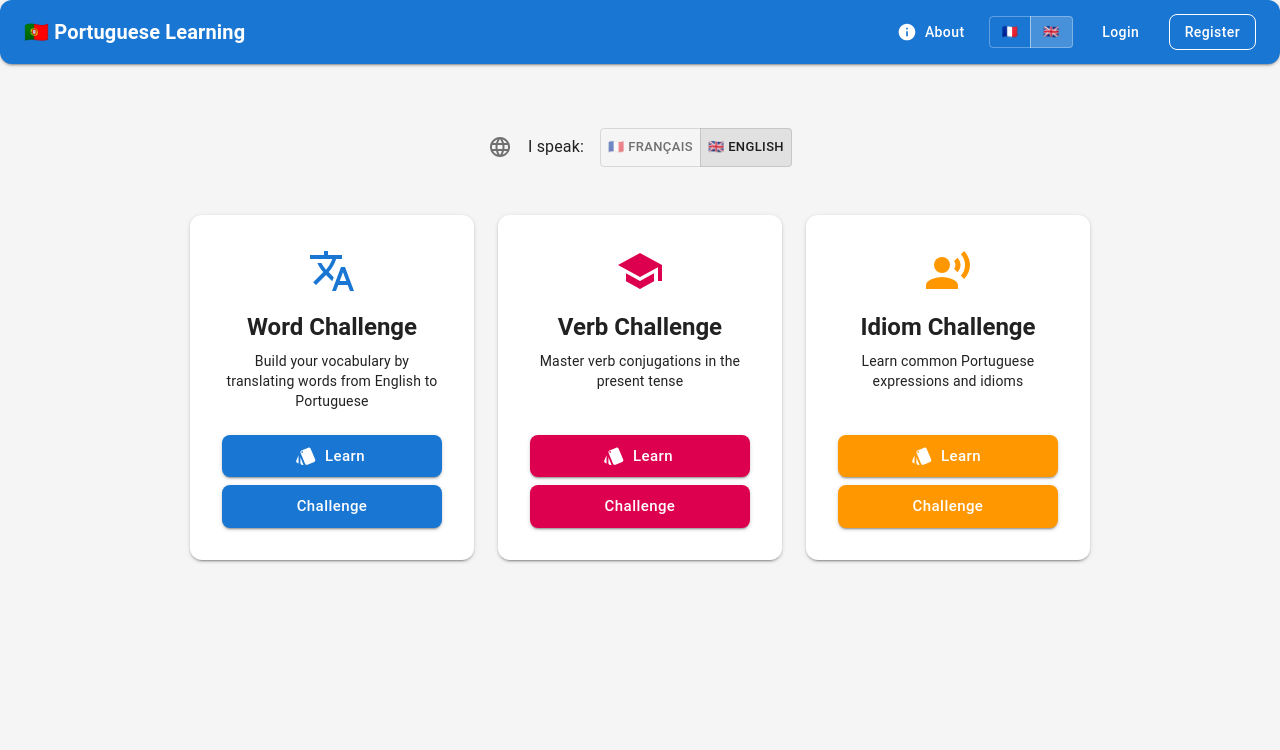
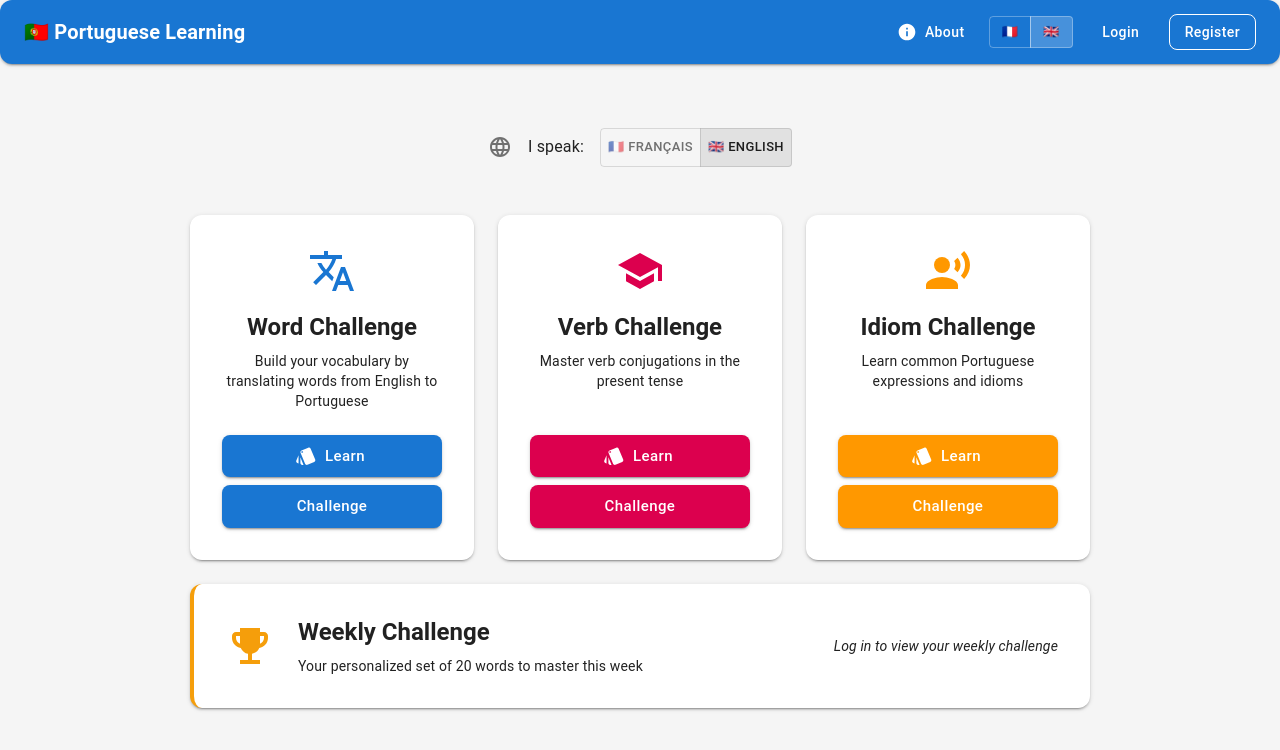
Before and after one commit to charly37/PortugueseLearning, a React app: page / in a window 1280 px wide. Shown: the top 750 px of the page. Built offline with nearby package versions, Linux system fonts and the light colour scheme; no server answers.

Commit message:
new weekly challenge

```diff
--- a/src/client/App.tsx
+++ b/src/client/App.tsx
@@ -13,6 +13,8 @@ import RegisterPage from './components/RegisterPage';
 import ProfilePage from './components/ProfilePage';
 import ChallengeStatsPage from './components/ChallengeStatsPage';
 import FlashcardLearnPage from './components/FlashcardLearnPage';
+import WeeklyChallengePage from './components/WeeklyChallengePage';
+import WeeklyChallengePlayPage from './components/WeeklyChallengePlayPage';
 
 const theme = createTheme({
   palette: {
@@ -63,7 +65,7 @@ const theme = createTheme({
   },
 });
 
-type PageType = 'landing' | 'about' | 'word-challenge' | 'word-learn' | 'verb-challenge' | 'verb-learn' | 'idiom-challenge' | 'idiom-learn' | 'login' | 'register' | 'profile' | 'word-stats' | 'verb-stats' | 'idiom-stats';
+type PageType = 'landing' | 'about' | 'word-challenge' | 'word-learn' | 'verb-challenge' | 'verb-learn' | 'idiom-challenge' | 'idiom-learn' | 'login' | 'register' | 'profile' | 'word-stats' | 'verb-stats' | 'idiom-stats' | 'weekly-challenge' | 'weekly-challenge-play';
 
 interface User {
   id: string;
@@ -78,6 +80,7 @@ interface User {
 
 const App: React.FC = () => {
   const [currentPage, setCurrentPage] = useState<PageType>('landing');
+  const [weeklyPlayChallenges, setWeeklyPlayChallenges] = useState<any[]>([]);
   const [user, setUser] = useState<User | null>(null);
   const [loading, setLoading] = useState(true);
   const { i18n, t } = useTranslation();
@@ -291,6 +294,7 @@ const App: React.FC = () => {
             onViewWordStats={() => setCurrentPage('word-stats')}
             onViewVerbStats={() => setCurrentPage('verb-stats')}
             onViewIdiomStats={() => setCurrentPage('idiom-stats')}
+            onWeeklyChallenge={() => setCurrentPage('weekly-challenge')}
           />
         )}
         {currentPage === 'about' && (
@@ -348,6 +352,22 @@ const App: React.FC = () => {
             onStartChallenge={() => setCurrentPage('idiom-challenge')}
           />
         )}
+        {currentPage === 'weekly-challenge' && (
+          <WeeklyChallengePage
+            onBackHome={() => setCurrentPage('landing')}
+            onPlayWeekly={(challenges) => {
+              setWeeklyPlayChallenges(challenges);
+              setCurrentPage('weekly-challenge-play');
+            }}
+          />
+        )}
+        {currentPage === 'weekly-challenge-play' && (
+          <WeeklyChallengePlayPage
+            challenges={weeklyPlayChallenges}
+            preferredLanguage={(user?.preferredLanguage as 'fr' | 'en') || 'en'}
+            onBackToWeekly={() => setCurrentPage('weekly-challenge')}
+          />
+        )}
       </Box>
     </ThemeProvider>
   );
--- a/src/client/components/LandingPage.tsx
+++ b/src/client/components/LandingPage.tsx
@@ -1,10 +1,11 @@
 import React, { useState, useEffect } from 'react';
-import { Container, Box, Typography, Button, Grid, Paper, ToggleButton, ToggleButtonGroup, Chip } from '@mui/material';
+import { Container, Box, Typography, Button, Grid, Paper, ToggleButton, ToggleButtonGroup, Chip, LinearProgress } from '@mui/material';
 import SchoolIcon from '@mui/icons-material/School';
 import TranslateIcon from '@mui/icons-material/Translate';
 import RecordVoiceOverIcon from '@mui/icons-material/RecordVoiceOver';
 import LanguageIcon from '@mui/icons-material/Language';
 import StyleIcon from '@mui/icons-material/Style';
+import EmojiEventsIcon from '@mui/icons-material/EmojiEvents';
 import { useTranslation } from 'react-i18next';
 
 interface User {
@@ -13,6 +14,12 @@ interface User {
   email?: string;
   isGuest?: boolean;
   preferredLanguage?: 'fr' | 'en';
+}
+
+interface WeeklySummary {
+  completedCount: number;
+  totalChallenges: number;
+  status: 'active' | 'completed' | 'expired';
 }
 
 interface LandingPageProps {
@@ -28,6 +35,7 @@ interface LandingPageProps {
   onViewWordStats: () => void;
   onViewVerbStats: () => void;
   onViewIdiomStats: () => void;
+  onWeeklyChallenge: () => void;
 }
 
 const LandingPage: React.FC<LandingPageProps> = ({
@@ -41,8 +49,22 @@ const LandingPage: React.FC<LandingPageProps> = ({
   onViewWordStats,
   onViewVerbStats,
   onViewIdiomStats,
+  onWeeklyChallenge,
 }) => {
   const { t, i18n } = useTranslation();
+  const [weeklySummary, setWeeklySummary] = useState<WeeklySummary | null>(null);
+
+  // Fetch weekly challenge progress for logged-in non-guest users
+  useEffect(() => {
+    if (user && !user.isGuest) {
+      fetch('/api/weekly-challenge', { credentials: 'include' })
+        .then(res => res.ok ? res.json() : null)
+        .then(data => data && setWeeklySummary(data))
+        .catch(() => {});
+    } else {
+      setWeeklySummary(null);
+    }
+  }, [user]);
 
   // Initialize language from user preference, localStorage, or detected language
   const [selectedLanguage, setSelectedLanguage] = useState<'fr' | 'en'>(() => {
@@ -311,6 +333,83 @@ const LandingPage: React.FC<LandingPageProps> = ({
                 )}
               </Paper>
             </Grid>
+
+            {/* Weekly Challenge card — full-width row below the three cards */}
+            <Grid size={{ xs: 12 }}>
+              <Paper
+                elevation={2}
+                sx={{
+                  p: 4,
+                  display: 'flex',
+                  flexDirection: { xs: 'column', sm: 'row' },
+                  alignItems: { xs: 'flex-start', sm: 'center' },
+                  gap: 3,
+                  transition: 'transform 0.2s, box-shadow 0.2s',
+                  '&:hover': {
+                    transform: 'translateY(-4px)',
+                    boxShadow: 4,
+                  },
+                  borderLeft: '4px solid #f59e0b',
+                }}
+              >
+                <EmojiEventsIcon sx={{ fontSize: 48, color: '#f59e0b', flexShrink: 0 }} />
+
+                <Box sx={{ flexGrow: 1, textAlign: 'left' }}>
+                  <Typography variant="h5" gutterBottom sx={{ fontWeight: 600 }}>
+                    {t('landing.challenges.weekly.title')}
+                  </Typography>
+                  <Typography variant="body2" color="text.secondary">
+                    {t('landing.challenges.weekly.description')}
+                  </Typography>
+
+                  {/* Progress bar for logged-in users who have a weekly challenge */}
+                  {user && !user.isGuest && weeklySummary && (
+                    <Box sx={{ mt: 1.5 }}>
+                      <Box sx={{ display: 'flex', justifyContent: 'space-between', mb: 0.5 }}>
+                        <Typography variant="caption" color="text.secondary">
+                          {t('weeklyChallenge.correct', {
+                            count: weeklySummary.completedCount,
+                            total: weeklySummary.totalChallenges,
+                          })}
+                        </Typography>
+                        <Typography variant="caption" sx={{ fontWeight: 600 }}>
+                          {Math.round((weeklySummary.completedCount / weeklySummary.totalChallenges) * 100)}%
+                        </Typography>
+                      </Box>
+                      <LinearProgress
+                        variant="determinate"
+                        value={Math.round((weeklySummary.completedCount / weeklySummary.totalChallenges) * 100)}
+                        sx={{ height: 8, borderRadius: 4 }}
+                        color={weeklySummary.status === 'completed' ? 'success' : 'warning'}
+                      />
+                    </Box>
+                  )}
+                </Box>
+
+                <Box sx={{ flexShrink: 0 }}>
+                  {!user || user.isGuest ? (
+                    <Typography variant="body2" color="text.secondary" sx={{ fontStyle: 'italic' }}>
+                      {t('weeklyChallenge.loginRequired')}
+                    </Typography>
+                  ) : (
+                    <Button
+                      variant="contained"
+                      size="large"
+                      onClick={onWeeklyChallenge}
+                      sx={{
+                        bgcolor: '#f59e0b',
+                        '&:hover': { bgcolor: '#d97706' },
+                        minWidth: 160,
+                      }}
+                      startIcon={<EmojiEventsIcon />}
+                    >
+                      {t('weeklyChallenge.viewProgress')}
+                    </Button>
+                  )}
+                </Box>
+              </Paper>
+            </Grid>
+
           </Grid>
         </Box>
       </Container>
--- a/src/locales/en.json
+++ b/src/locales/en.json
@@ -99,8 +99,40 @@
       "idiom": {
         "title": "Idiom Challenge",
         "description": "Learn common Portuguese expressions and idioms"
+      },
+      "weekly": {
+        "title": "Weekly Challenge",
+        "description": "Your personalized set of 20 words to master this week"
       }
     }
+  },
+  "weeklyChallenge": {
+    "title": "Weekly Challenge",
+    "progress": "This week's progress",
+    "correct": "{{count}} / {{total}} words correct",
+    "statusActive": "In progress",
+    "statusCompleted": "Completed",
+    "startChallenge": "Start Challenge",
+    "continueChallenge": "Continue Challenge",
+    "allDone": "You've mastered all words this week!",
+    "wordList": "Your 20 words this week",
+    "notFound": "No weekly challenge has been set up for you yet. Ask an admin to run the weekly challenge generator.",
+    "error": "Failed to load your weekly challenge. Please try again.",
+    "loginRequired": "Log in to view your weekly challenge",
+    "viewProgress": "View Progress"
+  },
+  "weeklyPlay": {
+    "prompt": "Translate to Portuguese:",
+    "wordN": "Word {{current}} of {{total}}",
+    "correct": "Correct!",
+    "incorrect": "Incorrect. The answer is: {{answer}}",
+    "doneTitle": "Session Complete!",
+    "doneSummary": "You answered {{correct}} out of {{total}} words correctly.",
+    "previouslyDone": "{{count}} words were already completed before this session.",
+    "totalCorrect": "total correct this week",
+    "backToOverview": "Back to Weekly Overview",
+    "seeResults": "See Results",
+    "thisSession": "correct this session"
   },
   "auth": {
     "loginTitle": "Login",
--- a/src/locales/fr.json
+++ b/src/locales/fr.json
@@ -99,8 +99,40 @@
       "idiom": {
         "title": "Défi d'Expressions",
         "description": "Apprenez les expressions et idiomes portugais courants"
+      },
+      "weekly": {
+        "title": "Défi de la Semaine",
+        "description": "Votre sélection personnalisée de 20 mots à maîtriser cette semaine"
       }
     }
+  },
+  "weeklyChallenge": {
+    "title": "Défi de la Semaine",
+    "progress": "Progression cette semaine",
+    "correct": "{{count}} / {{total}} mots corrects",
+    "statusActive": "En cours",
+    "statusCompleted": "Terminé",
+    "startChallenge": "Commencer le Défi",
+    "continueChallenge": "Continuer le Défi",
+    "allDone": "Vous avez maîtrisé tous les mots cette semaine !",
+    "wordList": "Vos 20 mots de la semaine",
+    "notFound": "Aucun défi hebdomadaire n'a encore été créé pour vous. Demandez à un administrateur de lancer le générateur.",
+    "error": "Impossible de charger votre défi hebdomadaire. Veuillez réessayer.",
+    "loginRequired": "Connectez-vous pour voir votre défi hebdomadaire",
+    "viewProgress": "Voir la Progression"
+  },
+  "weeklyPlay": {
+    "prompt": "Traduire en portugais :",
+    "wordN": "Mot {{current}} sur {{total}}",
+    "correct": "Correct !",
+    "incorrect": "Incorrect. La réponse est : {{answer}}",
+    "doneTitle": "Session Terminée !",
+    "doneSummary": "Vous avez répondu correctement à {{correct}} mots sur {{total}}.",
+    "previouslyDone": "{{count}} mots étaient déjà complétés avant cette session.",
+    "totalCorrect": "total correct cette semaine",
+    "backToOverview": "Retour au Défi Hebdomadaire",
+    "seeResults": "Voir les Résultats",
+    "thisSession": "correct cette session"
   },
   "auth": {
     "loginTitle": "Connexion",
--- a/src/server.ts
+++ b/src/server.ts
@@ -7,6 +7,7 @@ import dotenv from 'dotenv';
 import connectDB from './config/database';
 import authRoutes from './routes/auth';
 import challengeRoutes from './routes/challenge';
+import weeklyChallengeRoutes from './routes/weeklyChallenge';
 
 // Load environment variables
 // In test mode, use .env.test; otherwise use .env
@@ -50,6 +51,9 @@ app.use('/api/auth', authRoutes);
 
 // Challenge routes
 app.use('/api/challenge', challengeRoutes);
+
+// Weekly challenge routes
+app.use('/api/weekly-challenge', weeklyChallengeRoutes);
 
 // Serve static files from the public directory
 app.use(express.static(path.join(__dirname, '../public')));
```
Also changed, not shown: 1 other file (tests, documents, lock files or other folders).
